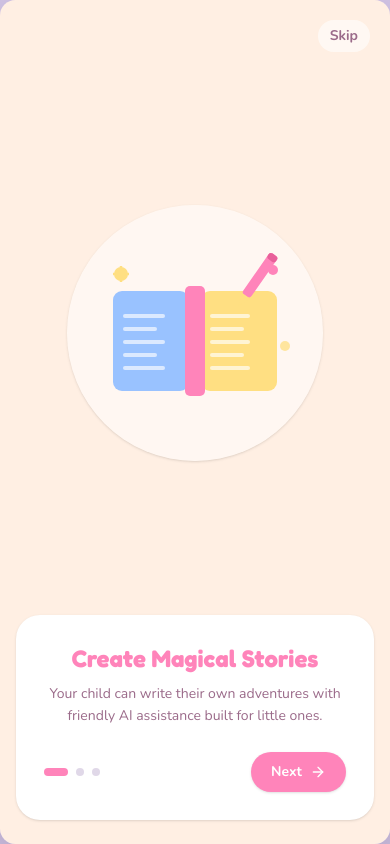
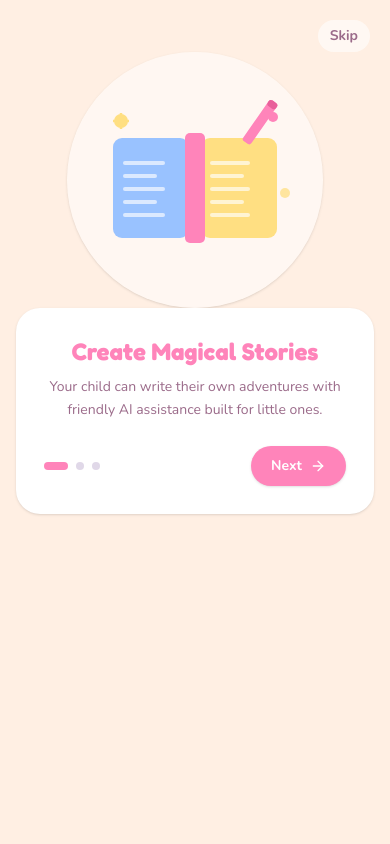
Before and after one commit to Shaii-Shaii/brightink_kids, a React (Vite) app: page / in a window 390 px wide. Built offline with nearby package versions, Linux system fonts and the light colour scheme.

Commit message:
Remove fixed phone frame layout

```diff
--- a/src/app/App.tsx
+++ b/src/app/App.tsx
@@ -2515,9 +2515,9 @@ export default function App() {
   }
 
   return (
-    <div className="flex items-center justify-center w-full min-h-screen" style={{ background: "#D5C8E8" }}>
-      <div className="relative overflow-hidden w-full" style={{ maxWidth: 390, height: "100dvh", maxHeight: 844, borderRadius: "clamp(0px, 4vw, 40px)", boxShadow: "0 24px 80px rgba(61,43,78,0.35)" }}>
-        <motion.div key={screen} initial={{ opacity: 0 }} animate={{ opacity: 1 }} transition={{ duration: 0.22 }} className="h-full">
+    <div className="w-full min-h-screen overflow-hidden" style={{ background: PEACH }}>
+      <div className="relative overflow-hidden w-full min-h-screen">
+        <motion.div key={screen} initial={{ opacity: 0 }} animate={{ opacity: 1 }} transition={{ duration: 0.22 }} className="min-h-screen">
           {renderScreen()}
         </motion.div>
       </div>
```
Also changed, not shown: src/styles/globals.css (+12 -0 lines).
